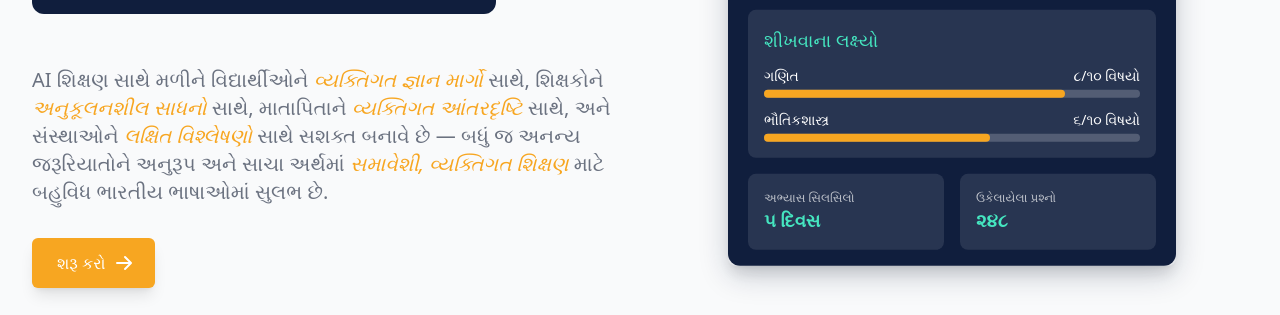
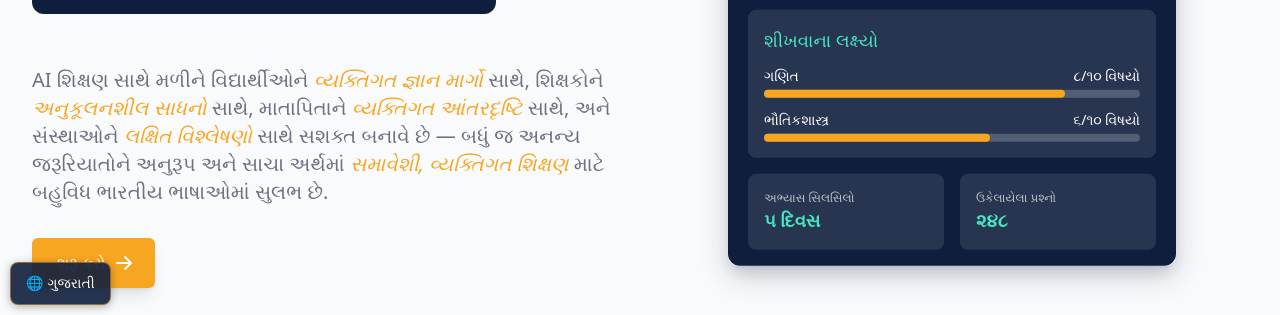
Before and after one commit to roopamgupta211/aIQversity_comingSoon, a plain HTML site: page gujarati.html in a window 1280 px wide. Shown: the part 485-800 px from the top of the page. Drawn offline with nearby package versions, Linux system fonts and the light colour scheme.

Commit message:
Fix: gujarati page

```diff
--- a/gujarati.html
+++ b/gujarati.html
@@ -1083,5 +1083,6 @@
         modalOverlay.addEventListener('click', closeModal);
         closeSuccessBtn.addEventListener('click', closeModal);
     </script>
+    <script src="language-switcher.js"></script>
 </body>
 </html>
```
